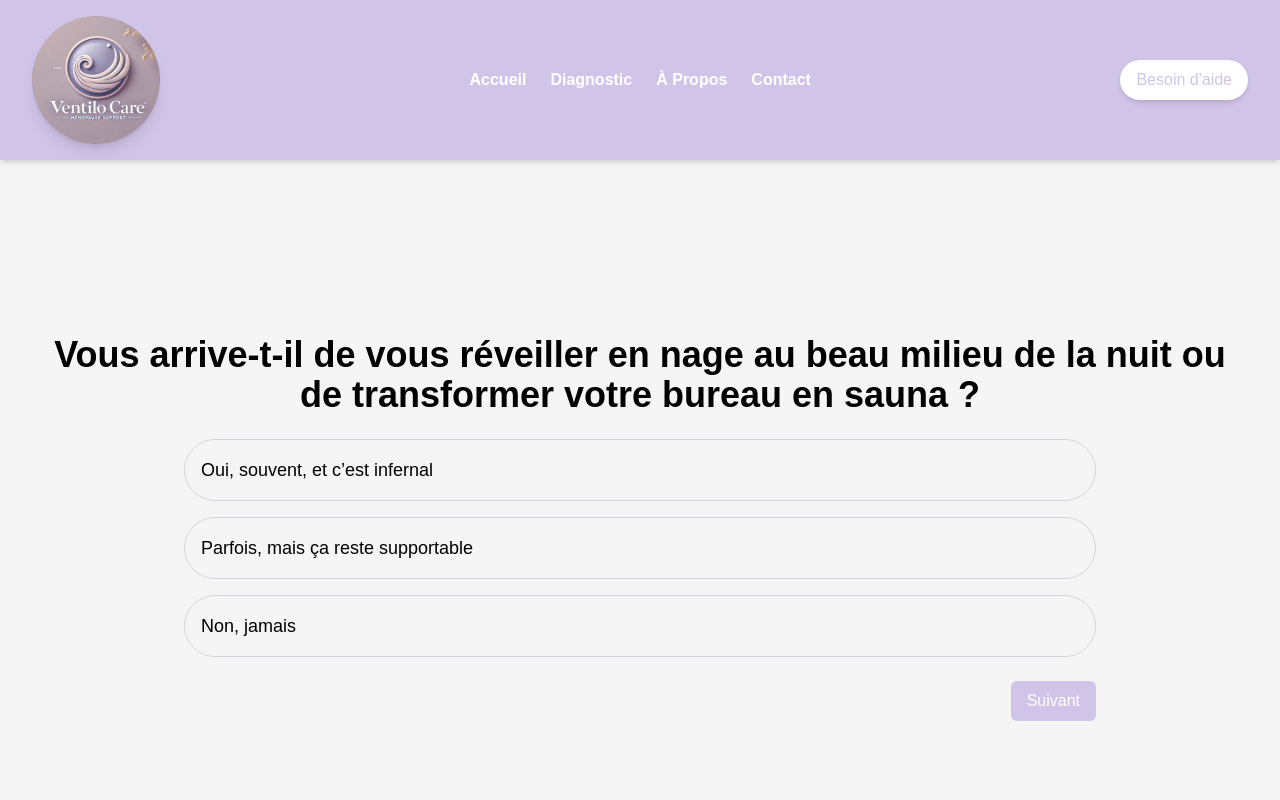
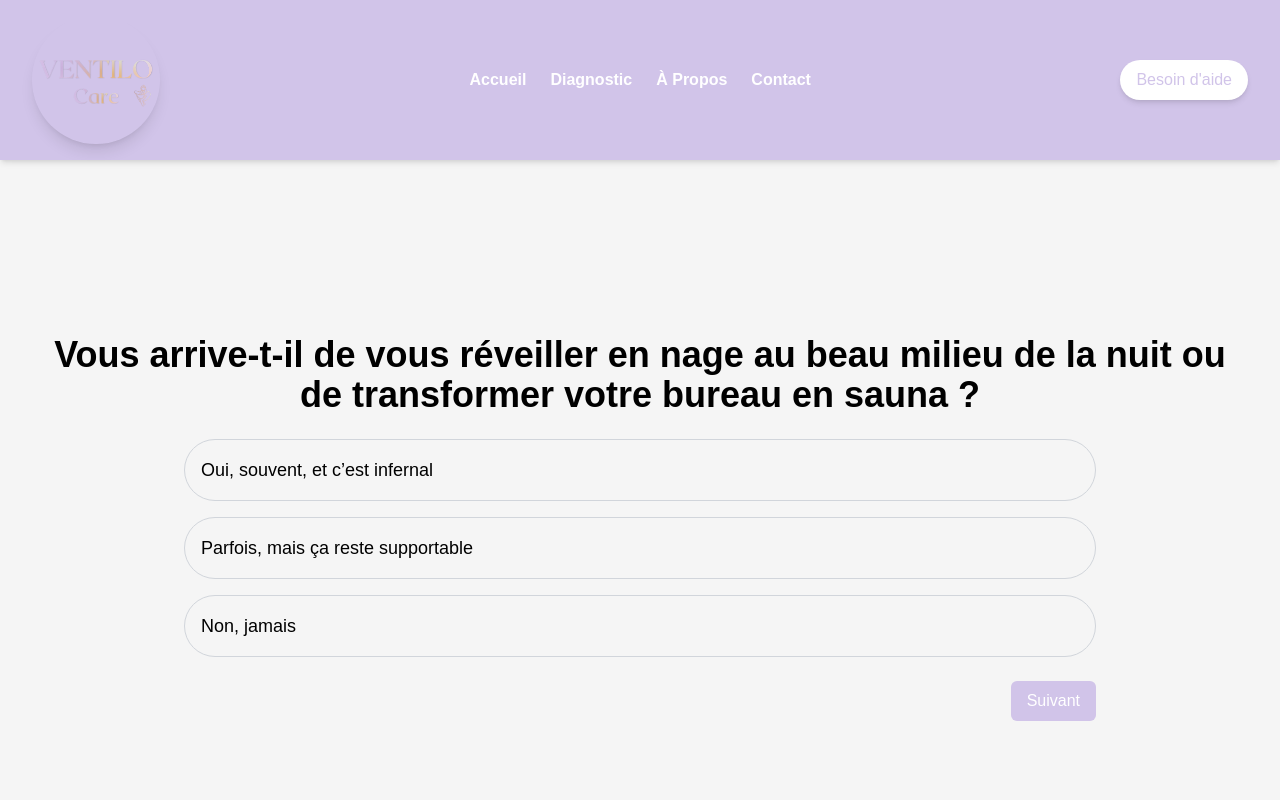
Before and after one commit to MohamedLemineK/InnovHer-Suivi-Menopause, a Next.js app in the folder untitled/: page / in a window 1280 px wide. Shown: the top 800 px of the page. Built offline with nearby package versions, Linux system fonts and the light colour scheme.

Commit message:
remis son logo

```diff
--- a/untitled/src/app/header/page.js
+++ b/untitled/src/app/header/page.js
@@ -10,7 +10,7 @@ export default function Header() {
                 {/* Logo */}
                 <Link href="/">
                     <Image
-                        src="/logo.jpg"
+                        src="/logo.png"
                         alt="Ventilo Care"
                         width={137}
                         height={83}
--- a/untitled/src/app/page.js
+++ b/untitled/src/app/page.js
@@ -87,7 +87,7 @@ export default function Chatbot() {
                     {/* Logo */}
                     <Link href="/">
                         <img
-                            src="/logo.jpg" // Ensure the logo file is placed in the public folder as "logo.jpg"
+                            src="/logo.png" // Ensure the logo file is placed in the public folder as "logo.jpg"
                             alt="Ventilo Care"
                             className="w-32 h-auto object-cover rounded-full shadow-lg"
                         />
```
Also changed, not shown: untitled/public/logo.jpg (deleted), untitled/public/logo.png (added).
